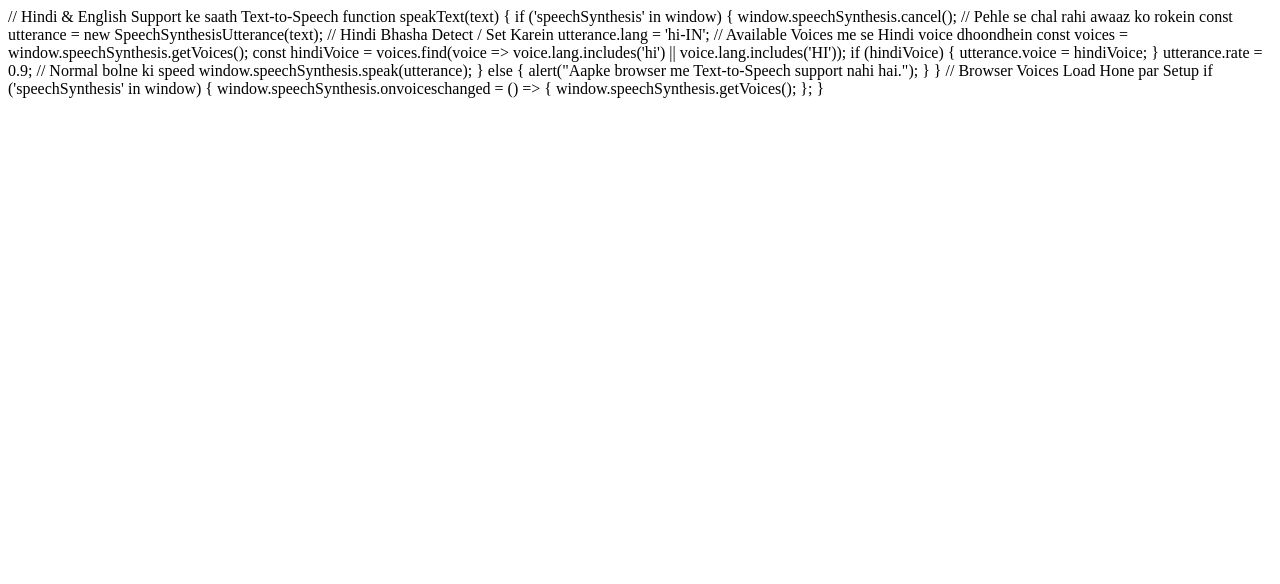
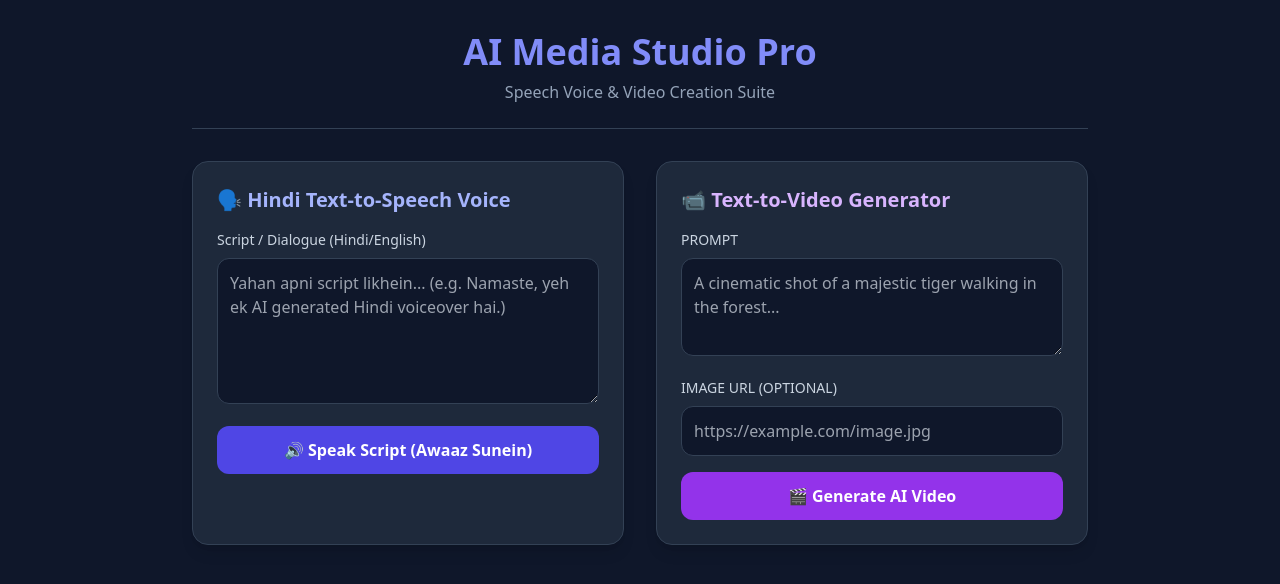
Before and after one commit to ankur1051988-lab/Ai-video-app, a website: page index.html in a window 1280 px wide. Drawn offline with nearby package versions, Linux system fonts and the light colour scheme.

Commit message:
Update index.html

```diff
--- a/index.html
+++ b/index.html
@@ -1,31 +1,161 @@
-// Hindi & English Support ke saath Text-to-Speech
+<!DOCTYPE html>
+<html lang="hi">
+<head>
+  <meta charset="UTF-8">
+  <meta name="viewport" content="width=device-width, initial-scale=1.0">
+  <title>AI Media Studio Pro</title>
+  <!-- Tailwind CSS -->
+  <script src="https://cdn.tailwindcss.com"></script>
+</head>
+<body class="bg-slate-900 text-white min-h-screen p-4 md:p-8">
+
+  <div class="max-w-4xl mx-auto space-y-8">
+
+    <!-- Header -->
+    <header class="text-center space-y-2 border-b border-slate-700 pb-6">
+      <h1 class="text-3xl md:text-4xl font-bold text-indigo-400">AI Media Studio Pro</h1>
+      <p class="text-slate-400">Speech Voice & Video Creation Suite</p>
+    </header>
+
+    <!-- Main Grid -->
+    <div class="grid grid-cols-1 md:grid-cols-2 gap-8">
+
+      <!-- Text-to-Speech Section -->
+      <section class="bg-slate-800 p-6 rounded-2xl shadow-lg border border-slate-700 space-y-4">
+        <h2 class="text-xl font-semibold text-indigo-300 flex items-center gap-2">
+          🗣️ Hindi Text-to-Speech Voice
+        </h2>
+        <div class="space-y-2">
+          <label class="block text-sm font-medium text-slate-300">Script / Dialogue (Hindi/English)</label>
+          <textarea id="ttsInput" rows="5" class="w-full p-3 rounded-xl bg-slate-900 border border-slate-700 text-white focus:ring-2 focus:ring-indigo-500 outline-none" placeholder="Yahan apni script likhein... (e.g. Namaste, yeh ek AI generated Hindi voiceover hai.)"></textarea>
+        </div>
+        <button onclick="handleSpeak()" class="w-full bg-indigo-600 hover:bg-indigo-500 font-semibold py-3 px-4 rounded-xl transition duration-200">
+          🔊 Speak Script (Awaaz Sunein)
+        </button>
+      </section>
+
+      <!-- AI Video Generator Section -->
+      <section class="bg-slate-800 p-6 rounded-2xl shadow-lg border border-slate-700 space-y-4">
+        <h2 class="text-xl font-semibold text-purple-300 flex items-center gap-2">
+          📹 Text-to-Video Generator
+        </h2>
+
+        <div class="space-y-2">
+          <label class="block text-sm font-medium text-slate-300">PROMPT</label>
+          <textarea id="videoPrompt" rows="3" class="w-full p-3 rounded-xl bg-slate-900 border border-slate-700 text-white focus:ring-2 focus:ring-purple-500 outline-none" placeholder="A cinematic shot of a majestic tiger walking in the forest..."></textarea>
+        </div>
+
+        <div class="space-y-2">
+          <label class="block text-sm font-medium text-slate-300">IMAGE URL (OPTIONAL)</label>
+          <input type="url" id="imageUrl" class="w-full p-3 rounded-xl bg-slate-900 border border-slate-700 text-white focus:ring-2 focus:ring-purple-500 outline-none" placeholder="https://example.com/image.jpg">
+        </div>
+
+        <button id="generateBtn" onclick="generateVideo()" class="w-full bg-purple-600 hover:bg-purple-500 font-semibold py-3 px-4 rounded-xl transition duration-200">
+          🎬 Generate AI Video
+        </button>
+
+        <!-- Status / Result -->
+        <div id="statusText" class="text-center text-sm font-medium text-slate-400 hidden">
+          Processing... Please wait a few moments.
+        </div>
+
+        <div id="videoContainer" class="hidden mt-4">
+          <video id="videoOutput" controls class="w-full rounded-xl border border-slate-700"></video>
+        </div>
+      </section>
+
+    </div>
+  </div>
+
+  <!-- JavaScript Logic -->
+  <script>
+    // 1. Text to Speech Engine (Hindi Supported)
     function speakText(text) {
       if ('speechSynthesis' in window) {
-    window.speechSynthesis.cancel(); // Pehle se chal rahi awaaz ko rokein
+        window.speechSynthesis.cancel(); // Clear previous speech
 
         const utterance = new SpeechSynthesisUtterance(text);
+        utterance.lang = 'hi-IN'; // Set Hindi Locale
 
-    // Hindi Bhasha Detect / Set Karein
-    utterance.lang = 'hi-IN';
-
-    // Available Voices me se Hindi voice dhoondhein
+        // Search for Hindi voice in client browser
         const voices = window.speechSynthesis.getVoices();
-    const hindiVoice = voices.find(voice => voice.lang.includes('hi') || voice.lang.includes('HI'));
+        const hindiVoice = voices.find(voice =>
+          voice.lang.includes('hi') || voice.lang.includes('HI') || voice.name.toLowerCase().includes('hindi')
+        );
 
         if (hindiVoice) {
           utterance.voice = hindiVoice;
         }
 
-    utterance.rate = 0.9; // Normal bolne ki speed
+        utterance.rate = 0.9; // Smooth natural pace
         window.speechSynthesis.speak(utterance);
       } else {
-    alert("Aapke browser me Text-to-Speech support nahi hai.");
+        alert("Aapke browser me Text-to-Speech API support nahi hai.");
       }
     }
 
-// Browser Voices Load Hone par Setup
+    // Trigger Speech
+    function handleSpeak() {
+      const text = document.getElementById('ttsInput').value.trim();
+      if (!text) {
+        alert('Kripya bolne ke liye koi script type karein.');
+        return;
+      }
+      speakText(text);
+    }
+
+    // Ensure voices are pre-loaded
     if ('speechSynthesis' in window) {
       window.speechSynthesis.onvoiceschanged = () => {
         window.speechSynthesis.getVoices();
       };
     }
+
+    // 2. Video Generation Engine
+    async function generateVideo() {
+      const prompt = document.getElementById('videoPrompt').value.trim();
+      const imageUrl = document.getElementById('imageUrl').value.trim();
+      const generateBtn = document.getElementById('generateBtn');
+      const statusText = document.getElementById('statusText');
+      const videoContainer = document.getElementById('videoContainer');
+      const videoOutput = document.getElementById('videoOutput');
+
+      if (!prompt) {
+        alert('Kripya video banane ke liye Prompt likhein.');
+        return;
+      }
+
+      generateBtn.disabled = true;
+      generateBtn.innerText = 'Generating Video...';
+      statusText.classList.remove('hidden');
+      videoContainer.classList.add('hidden');
+
+      try {
+        const response = await fetch('/api/generate-video', {
+          method: 'POST',
+          headers: { 'Content-Type': 'application/json' },
+          body: JSON.stringify({ prompt, imageUrl })
+        });
+
+        const data = await response.json();
+
+        if (data.success && data.videoUrl) {
+          videoOutput.src = data.videoUrl;
+          videoContainer.classList.remove('hidden');
+          statusText.innerText = 'Video generated successfully!';
+        } else {
+          alert('Error: ' + (data.message || 'Video generate nahi ho saki.'));
+          statusText.classList.add('hidden');
+        }
+      } catch (err) {
+        console.error(err);
+        alert('Server request failed: ' + err.message);
+        statusText.classList.add('hidden');
+      } finally {
+        generateBtn.disabled = false;
+        generateBtn.innerText = '🎬 Generate AI Video';
+      }
+    }
+  </script>
+</body>
+</html>
```
Lines whose indentation alone changed are shown as unchanged.
